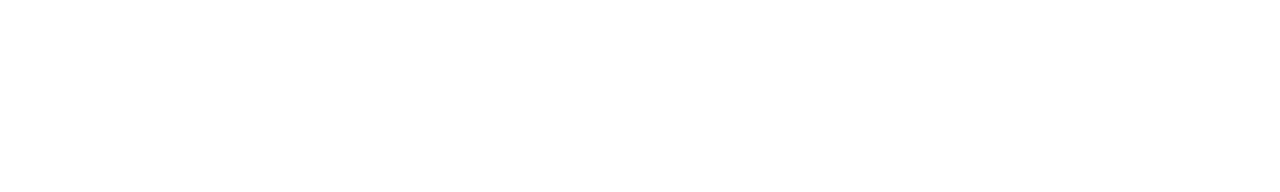
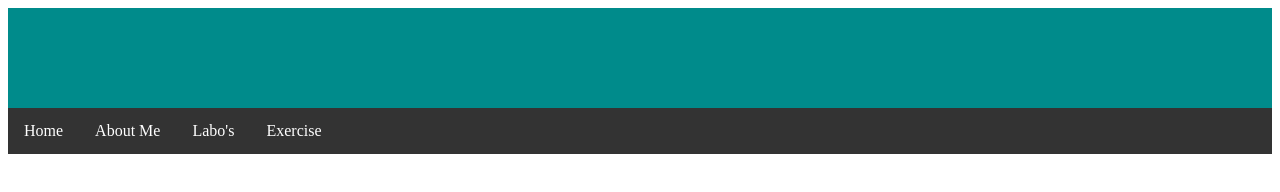
Before and after one commit to cdwVIVES/sander20025.github.io, a plain HTML site: page index.html in a window 1280 px wide. Drawn offline with Linux system fonts and the light colour scheme.

Commit message:
update branch

```diff
--- /dev/null
+++ b/Homepage/Style/StyleHomePage.css
@@ -0,0 +1,30 @@
+header{
+    width: 100%;
+    background-color: darkcyan;
+    height: 100px;
+}
+
+ul {
+    list-style-type: none;
+    margin: 0;
+    padding: 0;
+    overflow: hidden;
+    background-color: #333;
+}
+
+li {
+    float: left;
+}
+
+li a {
+    display: block;
+    color: white;
+    text-align: center;
+    padding: 14px 16px;
+    text-decoration: none;
+}
+
+nav{
+    height: 50px;
+    width: 100%;
+}
--- a/index.html
+++ b/index.html
@@ -2,9 +2,25 @@
 <html lang="en">
 <head>
     <meta charset="UTF-8">
-    <title>Title</title>
+    <title>Home</title>
+    <link rel="stylesheet" href="Homepage/Style/StyleHomePage.css">
 </head>
 <body>
+    <header>
+
+    </header>
+    <nav>
+        <ul>
+            <li><a href="#default.asp">Home</a></li>
+            <li><a href="#news.asp">About Me</a></li>
+            <li><a href="#labo">Labo's</a></li>
+            <li><a href="#exercise">Exercise</a></li>
+        </ul>
+
+    </nav>
+
+
+
 
 </body>
 </html>
```
